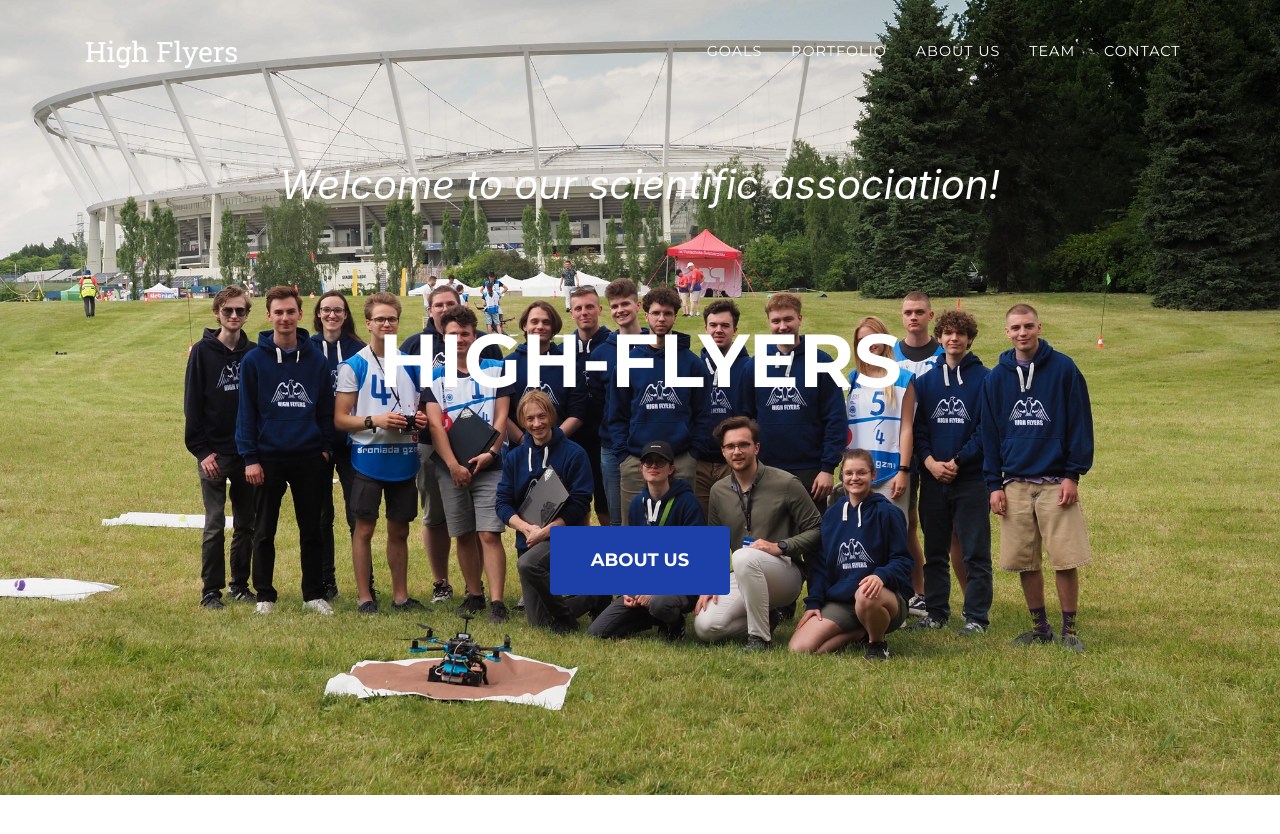
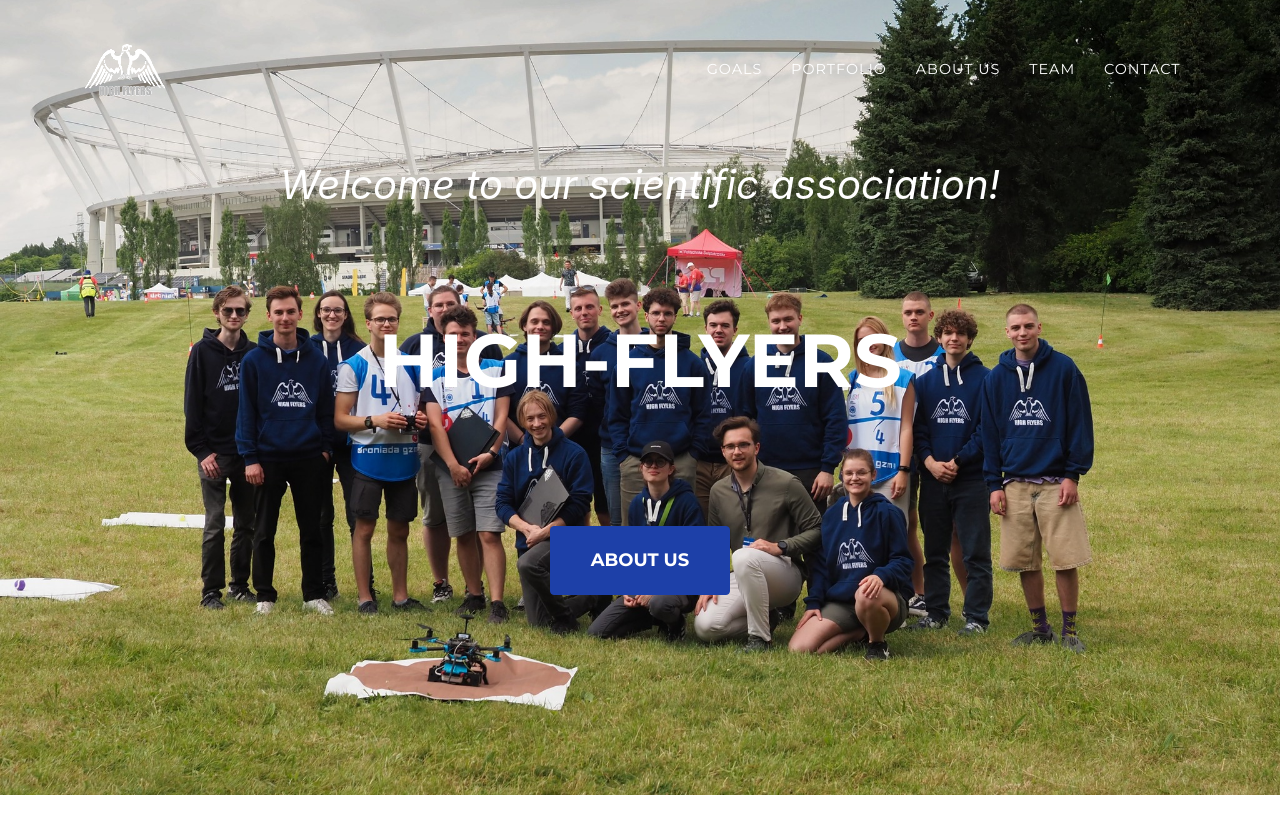
Before and after one commit to High-Flyers/suas-website.github.io, a Jekyll site: the page built from index.md, in a window 1280 px wide and 900 px high. Shown: the top 834 px of the window. Built offline with Jekyll 4.4.1, drawn with Linux system fonts in a browser that asks for light colours; some web fonts are replaced.

Commit message:
logo added

```diff
--- a/_config.yml
+++ b/_config.yml
@@ -14,15 +14,15 @@
 #theme: jekyll-agency
 
 url    : https://highflyers.github.io # the base hostname & protocol for your site, e.g. http://example.com
-baseurl: "https://highflyers.github.io" # the subpath of your site, e.g. /blog
+baseurl: "" # the subpath of your site, e.g. /blog
 
 title      : High Flyers
 email      : highflyers.polsl@gmail.com  #this is also the email contact forms will go to
 description: "Site description"
 author     : Your Name
-# logo:     #optional, defaults to site title
-  # path: assets\img\clients\creative-market.jpg
-  # height: 60 #height in px, defaults to 52px
+logo:     #optional, defaults to site title
+    path: assets\img\logo2.png
+    height: 80 #height in px, defaults to 52px
 
 locale: "en-US" # See available languages in _data/sitetext.yml
 
```
Also changed, not shown: assets/img/High_Flyers.png (added), assets/img/logo.png (added), assets/img/logo1.png (added), assets/img/logo2.png (added).
